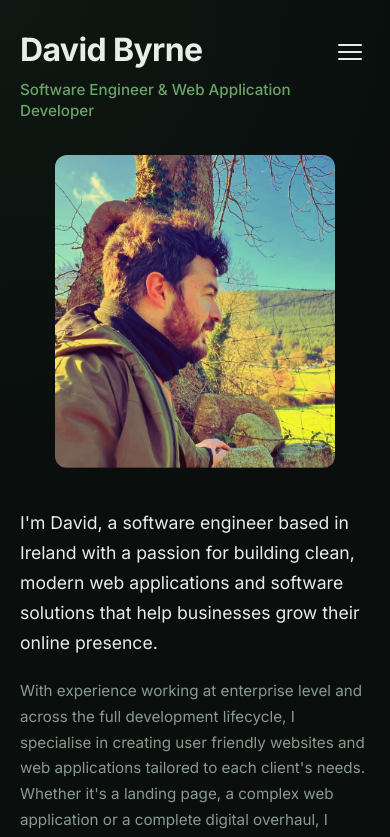
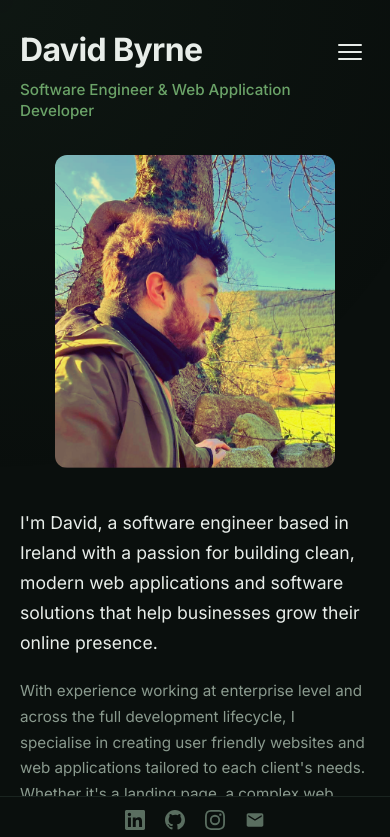
Before and after one commit to OldByrne/davidbyrnesoftware, an Angular app: page /about in a window 390 px wide. Shown: the top 837 px of the page. Built offline with nearby package versions, Linux system fonts and the light colour scheme.

Commit message:
changed contact icon functionality to appear at the bottom when burger is closed and in mobile resolution

```diff
--- a/src/app/app.component.scss
+++ b/src/app/app.component.scss
@@ -37,7 +37,7 @@
   }
 
   .content {
-    padding: 2rem 0 4rem;
+    padding: 2rem 0 7rem;
     max-width: 100%;
   }
 }
--- a/src/app/components/sidebar/sidebar.component.html
+++ b/src/app/components/sidebar/sidebar.component.html
@@ -31,6 +31,15 @@
   </nav>
 
   <div class="social-links" [class.social-open]="mobileMenuOpen">
+    <ng-container *ngTemplateOutlet="socialIcons"></ng-container>
+  </div>
+</aside>
+
+<div class="mobile-social-bar" [class.hidden]="mobileMenuOpen">
+  <ng-container *ngTemplateOutlet="socialIcons"></ng-container>
+</div>
+
+<ng-template #socialIcons>
   <a href="https://www.linkedin.com/in/david-byrne-82a1a296/" target="_blank" rel="noopener noreferrer" aria-label="LinkedIn">
     <svg xmlns="http://www.w3.org/2000/svg" width="20" height="20" viewBox="0 0 24 24" fill="currentColor">
       <path d="M20.447 20.452h-3.554v-5.569c0-1.328-.027-3.037-1.852-3.037-1.853 0-2.136 1.445-2.136 2.939v5.667H9.351V9h3.414v1.561h.046c.477-.9 1.637-1.85 3.37-1.85 3.601 0 4.267 2.37 4.267 5.455v6.286zM5.337 7.433a2.062 2.062 0 01-2.063-2.065 2.064 2.064 0 112.063 2.065zm1.782 13.019H3.555V9h3.564v11.452zM22.225 0H1.771C.792 0 0 .774 0 1.729v20.542C0 23.227.792 24 1.771 24h20.451C23.2 24 24 23.227 24 22.271V1.729C24 .774 23.2 0 22.222 0h.003z"/>
@@ -51,5 +60,4 @@
       <path d="M20 4H4c-1.1 0-1.99.9-1.99 2L2 18c0 1.1.9 2 2 2h16c1.1 0 2-.9 2-2V6c0-1.1-.9-2-2-2zm0 4l-8 5-8-5V6l8 5 8-5v2z"/>
     </svg>
   </a>
-  </div>
-</aside>
+</ng-template>
--- a/src/app/components/sidebar/sidebar.component.scss
+++ b/src/app/components/sidebar/sidebar.component.scss
@@ -161,7 +161,47 @@
   }
 }
 
+.mobile-social-bar {
+  display: none;
+}
+
 @media (max-width: 768px) {
+  .mobile-social-bar {
+    display: flex;
+    justify-content: center;
+    align-items: center;
+    gap: 1.25rem;
+    position: fixed;
+    left: 0;
+    right: 0;
+    bottom: 0;
+    padding: 0.85rem 0;
+    background-color: var(--bg-primary);
+    border-top: 1px solid var(--bg-card);
+    z-index: 20;
+    opacity: 1;
+    visibility: visible;
+    transition: opacity 0.25s ease, visibility 0s linear;
+
+    a {
+      color: var(--text-muted);
+      transition: color 0.2s ease;
+      display: flex;
+      align-items: center;
+
+      &:hover {
+        color: var(--text-primary);
+      }
+    }
+
+    &.hidden {
+      opacity: 0;
+      visibility: hidden;
+      pointer-events: none;
+      transition: opacity 0.25s ease, visibility 0s linear 0.25s;
+    }
+  }
+
   .sidebar {
     width: 100%;
     position: relative;
--- a/src/app/components/sidebar/sidebar.component.ts
+++ b/src/app/components/sidebar/sidebar.component.ts
@@ -1,9 +1,10 @@
 import { Component } from '@angular/core';
+import { NgTemplateOutlet } from '@angular/common';
 import { RouterLink, RouterLinkActive } from '@angular/router';
 
 @Component({
   selector: 'app-sidebar',
-  imports: [RouterLink, RouterLinkActive],
+  imports: [RouterLink, RouterLinkActive, NgTemplateOutlet],
   templateUrl: './sidebar.component.html',
   styleUrl: './sidebar.component.scss'
 })
```
Also changed, not shown: 1 other file (tests, documents, lock files or other folders). Lines whose indentation alone changed are shown as unchanged.
